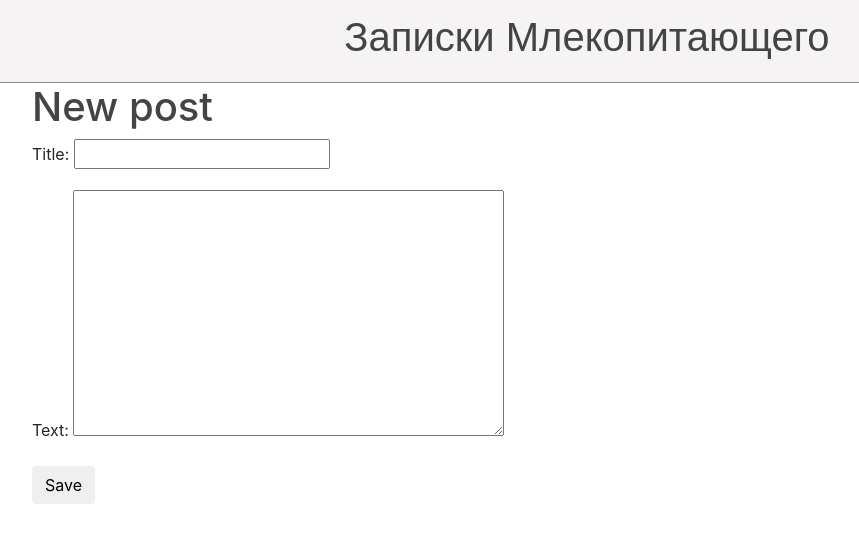
After one commit to poituk/djangotutor, a Django app: page /post/new/ in a window 1280 px wide. The commit adds this page. Shown: the top 543 px of the page, without its empty margins (53-912 px from the left). Run offline with Django 5.2, Linux system fonts and the light colour scheme.

Commit message:
finalFirst

```diff
--- /dev/null
+++ b/brain/blog/forms.py
@@ -0,0 +1,8 @@
+from django import forms
+
+from .models import Post
+
+class PostForm(forms.ModelForm):
+    class Meta:
+        model = Post
+        fields = ('title', 'text',)
--- a/brain/blog/static/blog/css/style.css
+++ b/brain/blog/static/blog/css/style.css
@@ -1,8 +1,11 @@
 .titleMain{
     text-align: center;
     font-family: 'TT Moons Trial', sans-serif;
-    background-color: antiquewhite;
+    background-color: rgb(245, 243, 243);
     padding: 1%;
+    border-bottom: 1em;
+    display: inline-block;
+    width: 100%;
 }
 .titleMain a{
     text-decoration: none;
@@ -14,3 +17,31 @@ body{
 header{
     margin: 0;
 }
+.pst{
+    background-color: rgb(245, 243, 243);
+}
+h1, h2, h3, a {
+    color: #444444; /* Оранжевый цвет */
+    text-decoration: none;
+}
+a:hover {
+    text-decoration: none !important;
+}
+.border {
+    border: 1px solid #8c8684 !important; /* Красная граница для всех border */
+}
+.border-bottom {
+    border-bottom: 1px solid #8c8684 !important; /* Красная нижняя граница */
+}
+.Titl{
+    display: inline-block;
+}
+.btb{
+    background-color: #757170;
+}
+h1 {
+    max-width: 100%;
+    word-wrap: break-word;
+    overflow-wrap: break-word;
+    word-break: break-word;
+}
--- a/brain/blog/templates/blog/base.html
+++ b/brain/blog/templates/blog/base.html
@@ -8,11 +8,20 @@
     <link rel="stylesheet" href="https://cdn.jsdelivr.net/npm/bootstrap@4.1.3/dist/css/bootstrap.min.css" integrity="sha384-MCw98/SFnGE8fJT3GXwEOngsV7Zt27NXFoaoApmYm81iuXoPkFOJwJ8ERdknLPMO" crossorigin="anonymous">
     <script src="https://cdn.jsdelivr.net/npm/bootstrap@4.1.3/dist/js/bootstrap.min.js" integrity="sha384-ChfqqxuZUCnJSK3+MXmPNIyE6ZbWh2IMqE241rYiqJxyMiZ6OW/JmZQ5stwEULTy" crossorigin="anonymous"></script>
     <link rel="stylesheet" href="{% static 'blog/css/style.css' %}">
-    <title>Блог</title>
+    <link rel="icon" type="image/png" href="{% static 'favicon.png' %}">
+    <title>Записки Млекопитающего</title>
 </head>
 <body>
-    <header class = 'titleMain'>
-        <h1><a href="{% url 'post_list' %}"> Записки Млекопитающего</a></h1>
+    <header class = "titleMain border-bottom border-primary ">
+        <div class="d-flex justify-content-between align-items-center">
+            <h1 class="flex-grow-1 text-center">
+                <a href="{% url 'post_list' %}">Записки Млекопитающего</a>
+            </h1>
+            {% if user.is_authenticated %}
+            <a href="{% url 'post_new' %}" class="btn border" role="button">+</a>
+            {% endif %}
+        </div>
+
     </header>
     {% block content %}
     {% endblock %}
--- /dev/null
+++ b/brain/blog/templates/blog/post_edit.html
@@ -0,0 +1,11 @@
+{% extends 'blog/base.html' %}
+
+{% block content %}
+    <div class = "container">
+        <h1>New post</h1>
+        <form method="POST" class="post-form">{% csrf_token %}
+            {{ form.as_p }}
+            <button type="submit" class="save btn btn-default">Save</button>
+        </form>
+    </div>
+{% endblock %}
--- a/brain/blog/urls.py
+++ b/brain/blog/urls.py
@@ -3,4 +3,8 @@ from . import views
 
 urlpatterns = [
     path('', views.post_list, name='post_list'),
+    path('post/<int:pk>/', views.post_detail, name='post_detail'),
+    path('post/new/', views.post_new, name='post_new'),
+    path('post/<int:pk>/edit/', views.post_edit, name='post_edit'),
+
 ]
--- a/brain/blog/views.py
+++ b/brain/blog/views.py
@@ -1,7 +1,39 @@
 from django.shortcuts import render
 from .models import Post
 from django.utils import timezone
+from django.shortcuts import render, get_object_or_404, redirect
+from .forms import PostForm
 
 def post_list(request):
     posts = Post.objects.filter(published_date__lte=timezone.now()).order_by('published_date')
     return render(request, 'blog/post_list.html', {'posts': posts})
+
+def post_detail(request, pk):
+    post = get_object_or_404(Post, pk=pk)
+    return render(request, 'blog/post_detail.html', {'post': post})
+
+def post_new(request):
+    if request.method == "POST":
+        form = PostForm(request.POST)
+        if form.is_valid():
+            post = form.save(commit=False)
+            post.author = request.user
+            post.published_date = timezone.now()
+            post.save()
+            return redirect('post_detail', pk=post.pk)
+    else:
+        form = PostForm()
+    return render(request, 'blog/post_edit.html', {'form': form})
+def post_edit(request, pk):
+    post = get_object_or_404(Post, pk=pk)
+    if request.method == "POST":
+        form = PostForm(request.POST, instance=post)
+        if form.is_valid():
+            post = form.save(commit=False)
+            post.author = request.user
+            post.published_date = timezone.now()
+            post.save()
+            return redirect('post_detail', pk=post.pk)
+    else:
+        form = PostForm(instance=post)
+    return render(request, 'blog/post_edit.html', {'form': form})
```
Also changed, not shown: brain/blog/templates/blog/post_detail.html (added, +18 -0 lines), brain/blog/templates/blog/post_list.html (+9 -4 lines), brain/db.sqlite3, 1 other file.
